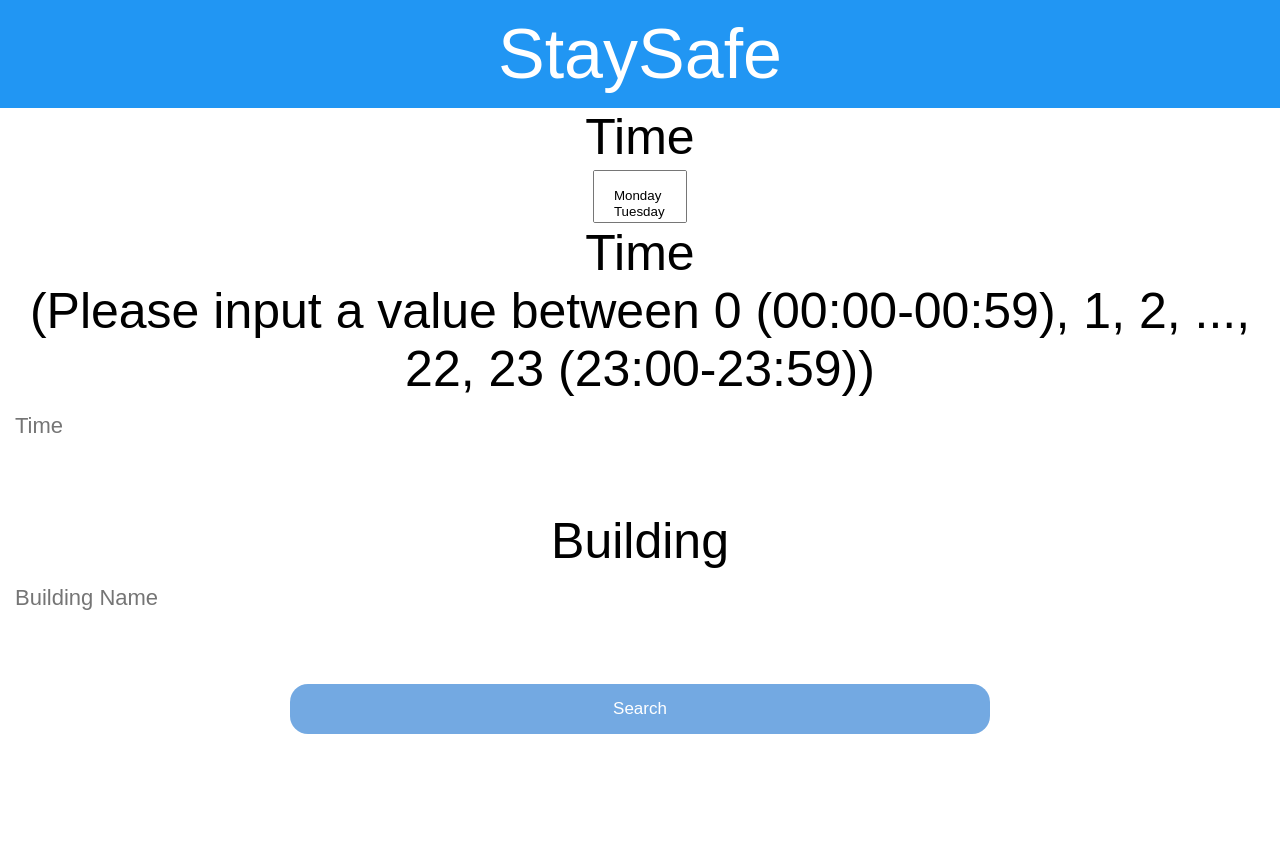
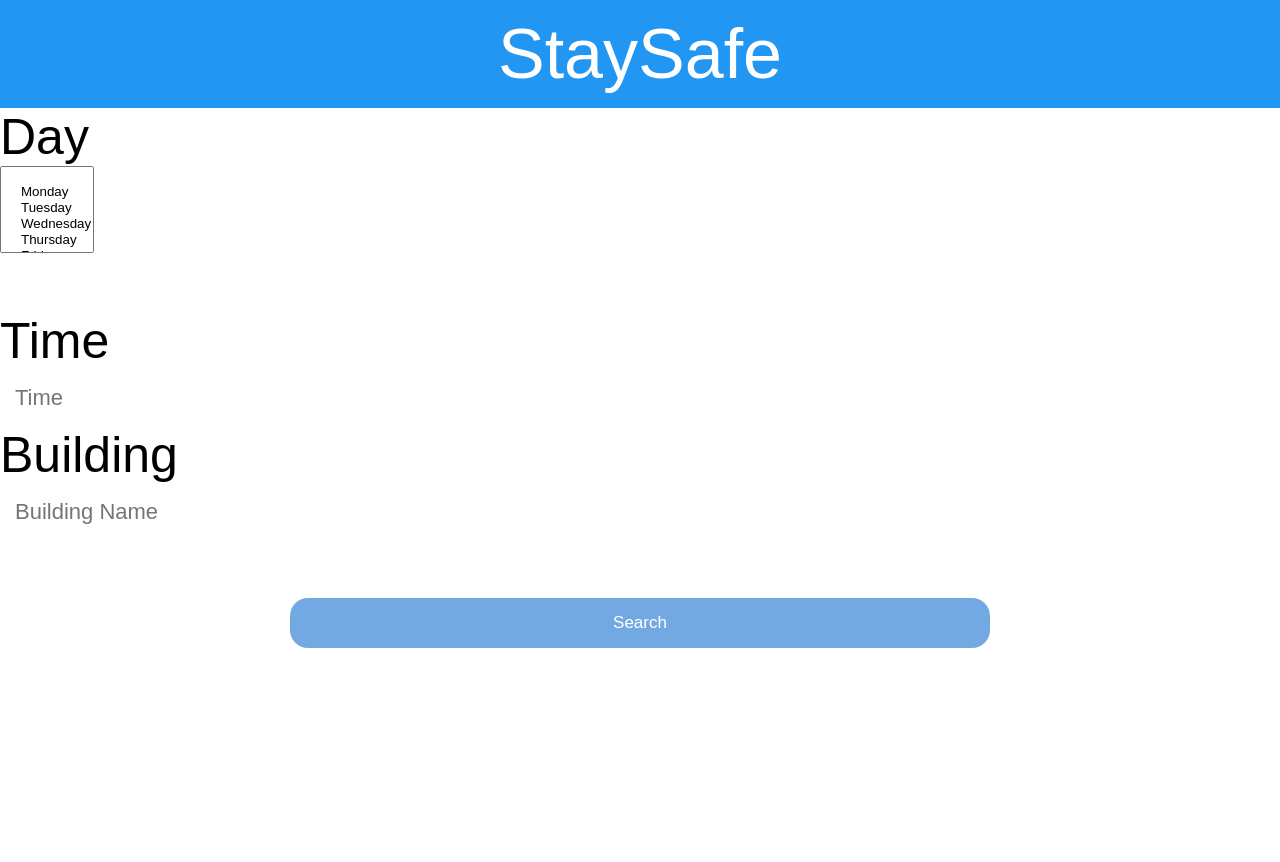
Before and after one commit to Zheng-Hu/staysafe, a Flask app: page / in a window 1280 px wide. After the commit the page ends 648 px from the top, so only its background shows below. Run offline with Flask 2, Linux system fonts and the light colour scheme.

Commit message:
Update index.html

```diff
--- a/staysafe/templates/index.html
+++ b/staysafe/templates/index.html
@@ -9,13 +9,19 @@
 <div class="topnav">
   <a class="active" href="/">StaySafe</a>
 </div>
-
-
+<style>
+  div.b {
+    text-align: left;
+  }
+  </style>
 <form action="predict.html" method="post" enctype="multipart/form-data">
   <form>
-    Time
+
+<div class="b">
+Day
+
     <br>
-    <select id="day" name="day" size="3">
+    <select id="day" name="day" size="5">
         <optgroup>
             <option value="1">Monday</option>
             <option value="2">Tuesday</option>
@@ -27,18 +33,15 @@
         </optgroup>
     </select>
     <br>
+    <br>
     Time
-    <br>
-    (Please input a value between 0 (00:00-00:59), 1, 2, ..., 22, 23 (23:00-23:59))
-    <br>
     <link href="https://fonts.googleapis.com/css?family=Roboto" rel="stylesheet">
     <div class="form__group">
         <input type="text" class="form__input" name = "time" id="time" placeholder="Time" required="" />
+    </div>
 
-    </div>
-    <br>
     Building
-    <br>
+
     <link href="https://fonts.googleapis.com/css?family=Roboto" rel="stylesheet">
     <div class="form__group">
         <input type="text" class="form__input" name = "building" id="building" placeholder="Building Name" required="" />
@@ -53,6 +56,7 @@
         <span class="check-two"></span>
       </div>
     </div>
+  </div>
   </form>
 
 </form>
```
